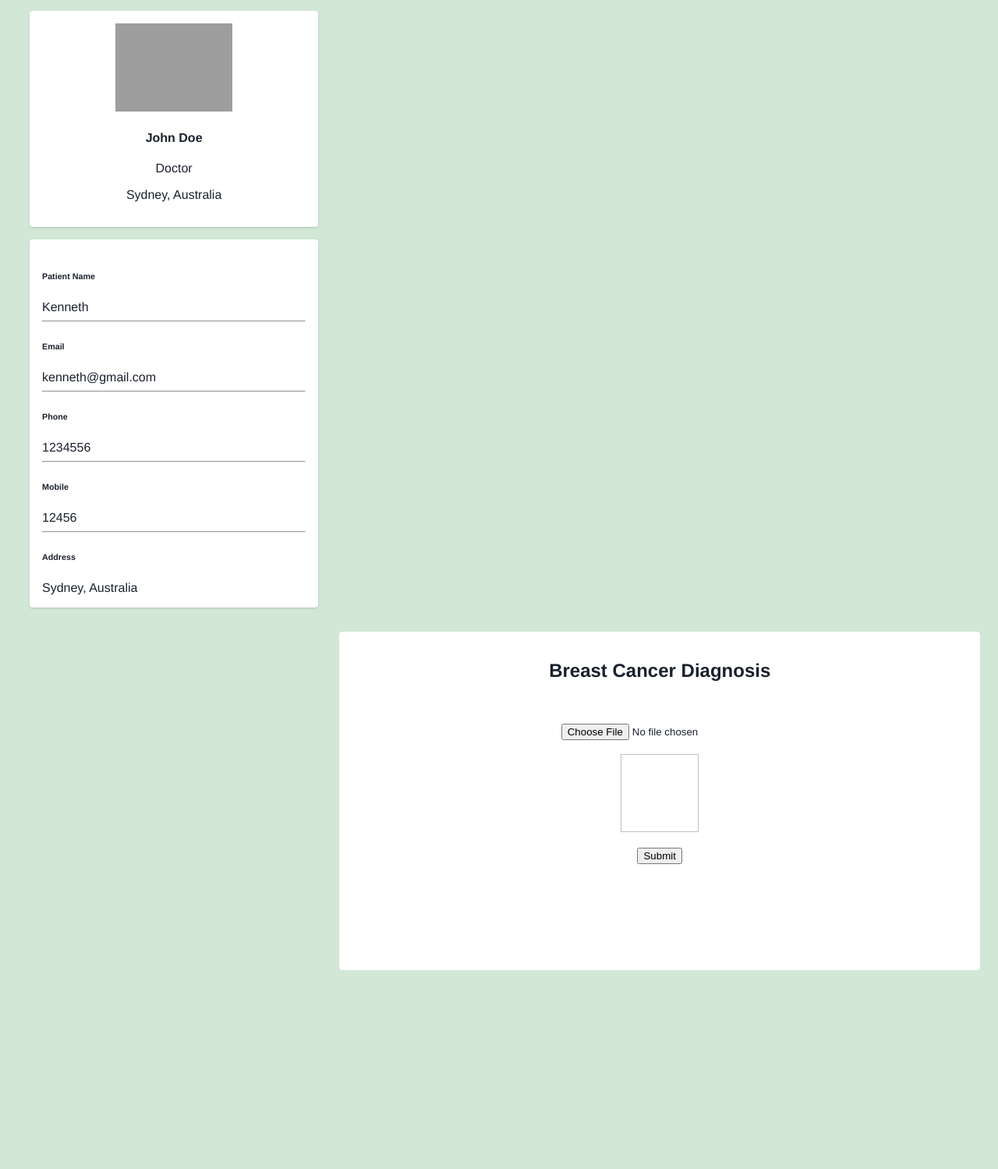
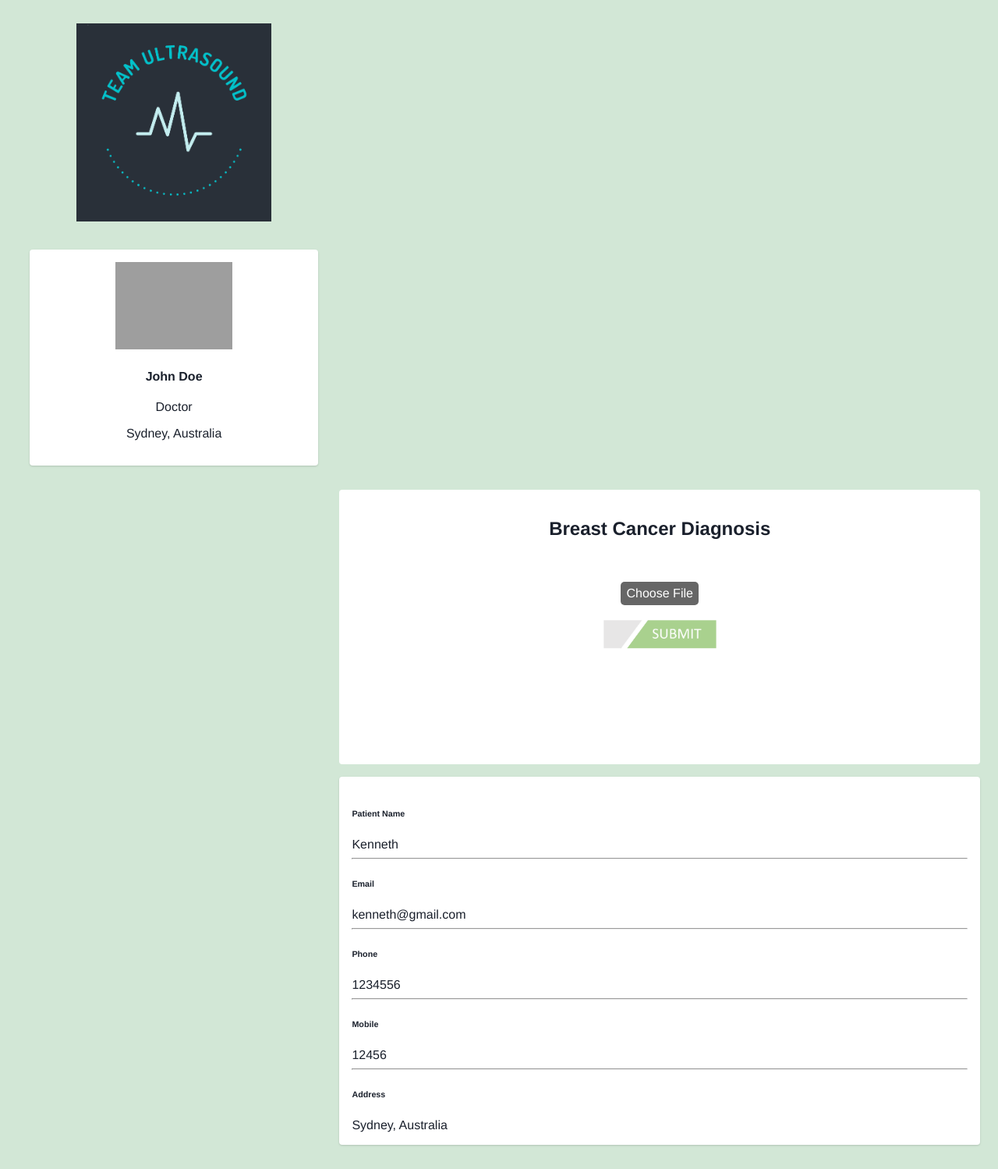
Before and after one commit to darrenho97/deep-learning-breast-cancer, a Flask app: page /index in a window 1280 px wide. Shown: the part 105-1604 px from the top of the page at 78% size. Before the commit the page ends 1349 px from the top, so only its background shows below. Run offline with Flask 2, Linux system fonts and the light colour scheme; grey boxes are pictures that could not be loaded.

Commit message:
final changes

```diff
--- a/static/css/style.css
+++ b/static/css/style.css
@@ -19,7 +19,28 @@
 	font-size:18px;
 	font-family: Arial, Helvetica, sans-serif;
 }
-
+form{
+	text-align:center;
+}
+.file-upload input{
+  background-color: #4CAF50;
+  border: none;
+  color: white;
+  padding: 16px 32px;
+  text-decoration: none;
+  margin: 4px 2px;
+  cursor: pointer;
+}
+.file-upload label{
+  display: inline-block;
+  background-color: indigo;
+  color: white;
+  padding: 0.5rem;
+  font-family: sans-serif;
+  border-radius: 0.3rem;
+  cursor: pointer;
+  margin-top: 1rem;
+}
 .navigation-bar a{
      color: #fff;
      text-decoration:none;
@@ -146,3 +167,32 @@
 .shadow-none {
     box-shadow: none!important;
 }
+
+.file {
+    position: relative;
+    height: 30px;
+    width: 100px;
+  }
+
+.file > input[type="file"] {
+position: absoulte;
+opacity: 0;
+top: 0;
+left: 0;
+right: 0;
+bottom: 0
+}
+
+.file > label {
+position: absolute;
+top: 0;
+right: 0;
+left: 0;
+bottom: 0;
+background-color: #666;
+color: #fff;
+border-radius: 5px;
+line-height: 30px;
+text-align: center;
+cursor: pointer
+}
--- a/templates/index.html
+++ b/templates/index.html
@@ -20,6 +20,15 @@
 
     <div class="column side">
           <div class="row gutters-sm">
+		  <div class="col-md-4 mb-3">
+              <div class="card1">
+                <div class="card-body">
+                  <div class="d-flex flex-column align-items-center text-center"> <center>
+                    <img src="{{ url_for('static', filename='logo.png') }}" width="250">
+                  </div>
+                </div>
+              </div>
+            </div>
             <div class="col-md-4 mb-3">
               <div class="card">
                 <div class="card-body">
@@ -97,9 +56,10 @@
     					<div class="mt-3">
     						<center>
     						<h2>Breast Cancer Diagnosis</h2>
+							<!--<img src="{{ url_for('static', filename='upload.jpg') }}" width="150">-->
 							{% if pre_click == false %}
 
-							<img class='text-center' src="{{ url_for('display_image', filename=filename) }}" alt="User Image" width="150" height="150">
+							<img class='text-center' src="{{ url_for('display_image', filename=filename) }}" alt="User Image" width="200" height="200">
 
 							{% endif %}
 
@@ -121,16 +81,22 @@
 
 									<dl>
 										<p>
-                      <center>
-											<input type="file" name="file" autocomplete="off" onchange="loadFile(event)" accept="image/*" required>
-                      </br>
-                      </br>
-                      <img id="output" width="100" height="100"/>
-                      </center>
+											<center>
+											<div class="file">
+												<label for="file-input">Choose File</label>
+												<input type="file" name="file" autocomplete="off" required>
+											</div>
+											</center>
 										</p>
+
 									</dl>
+										<!--<input type="file" id="actual-btn" name="file" autocomplete="off" required hidden/>-->
+										<!--<input type="file" id="upload" hidden/>
+										<label for="upload">Choose file</label>-->
+
+											<!--<input type="file" name="file" autocomplete="off" required>-->
 									<p>
-										<input type="submit" value="Submit">
+										<input type="image" src="{{ url_for('static', filename='submit.png') }}" width="150" value="Submit">
 									</p>
 								</form>
 								{% endif %}
@@ -145,23 +111,64 @@
 
         					</div>-->
     						</center>
-    					<div class="mt-3">
-    					</div>
+
     				</div>
     			</div>
     		</div>
     	</div>
     </div>
+	<div class="col-md-8">
+		<div class="card mb-3">
+			<div class="card-body">
+				<div class="row">
+					<div class="col-sm-3">
+						<h6 class="mb-0">Patient Name</h6>
+					</div>
+						<div class="col-sm-9 text-secondary">
+							Kenneth
+						</div>
+				</div>
+				<hr>
+				<div class="row">
+					<div class="col-sm-3">
+						<h6 class="mb-0">Email</h6>
+					</div>
+					<div class="col-sm-9 text-secondary">
+						kenneth@gmail.com
+					</div>
+				</div>
+				<hr>
+				<div class="row">
+					<div class="col-sm-3">
+						<h6 class="mb-0">Phone</h6>
+					</div>
+				<div class="col-sm-9 text-secondary">
+					1234556
+				</div>
+				</div>
+				<hr>
+				<div class="row">
+					<div class="col-sm-3">
+						<h6 class="mb-0">Mobile</h6>
+					</div>
+					<div class="col-sm-9 text-secondary">
+					12456
+					</div>
+				</div>
+				<hr>
+				<div class="row">
+					<div class="col-sm-3">
+						<h6 class="mb-0">Address</h6>
+					</div>
+				<div class="col-sm-9 text-secondary">
+					Sydney, Australia
+				</div>
+				</div>
+			</div>
+		</div>
+	</div>
+	</div>
+	</div>
 
 </body>
 </html>
-
-<script>
-  var loadFile = function(event) {
-    var output = document.getElementById('output');
-    output.src = URL.createObjectURL(event.target.files[0]);
-    output.onload = function() {
-      URL.revokeObjectURL(output.src) // free memory
-    }
-  };
-</script>
```
Also changed, not shown: other parts of templates/index.html (+0 -50 lines), static/submit.png (added), static/upload.jpg (added).
